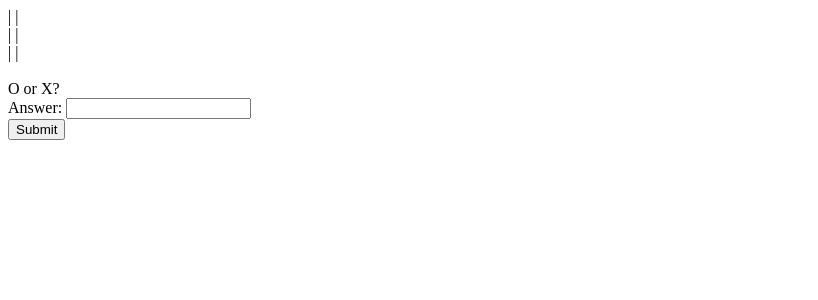
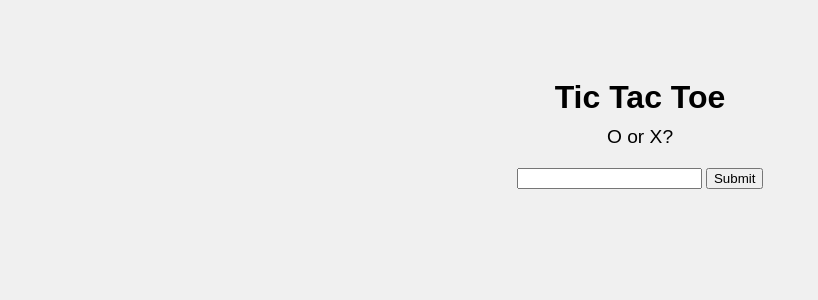
Before and after one commit to palmsprings94/MywebDjango, a Django app: page /games/tictactoe/ in a window 1280 px wide. Shown: the top 300 px of the page, without its empty margins (0-818 px from the left). Run offline with Django 5.2, Linux system fonts and the light colour scheme.

Commit message:
tictactoe.html fix

```diff
--- a/games/templates/games/tictactoe.html
+++ b/games/templates/games/tictactoe.html
@@ -1,20 +1,76 @@
+{% load gamefilters %}
 <!DOCTYPE html>
 <html lang="en">
 <head>
     <meta charset="UTF-8">
     <title>{{ title }}</title>
+    <style>
+        body {
+            font-family: Arial, sans-serif;
+            background: #f0f0f0;
+            text-align: center;
+            padding-top: 50px;
+        }
+        h1 {
+            margin-bottom: 10px;
+        }
+        .msg {
+            margin-bottom: 20px;
+            font-size: 1.2rem;
+        }
+        .board {
+            display: grid;
+            grid-template-columns: repeat(3, 80px);
+            gap: 8px;
+            justify-content: center;
+            margin-bottom: 20px;
+        }
+        .cell-btn {
+            height: 80px;
+            width: 80px;
+            font-size: 2rem;
+            font-weight: bold;
+            background: white;
+            border: 2px solid #555;
+            cursor: pointer;
+        }
+        .cell-btn:disabled {
+            background: #ddd;
+            color: #aaa;
+            cursor: not-allowed;
+        }
+        .form-section {
+            margin-top: 20px;
+        }
+    </style>
 </head>
 <body>
-    {% for x,y in ldisp.items %}
-        {{ y }}<br>
-    {% endfor %}
-    <br>
-    {{ msg }}<br>
+    <h1>Tic Tac Toe</h1>
+
+    <div class="msg">{{ msg }}</div>
+
     <form method="POST">
         {% csrf_token %}
-        {{ subm }}
-        <button type="submit">Submit</button>
+
+        {% if msg == "type the number where you want to make a move" %}
+            <div class="board">
+                {% for i in "123456789" %}
+                    <button
+                        class="cell-btn"
+                        name="answer"
+                        value="{{ i }}"
+                        {% if tgame.avai|val:i != ' ' %}disabled{% endif %}
+                    >
+                        {{ tgame.avai|val:i }}
+                    </button>
+                {% endfor %}
+            </div>
+        {% else %}
+            <div class="form-section">
+                {{ subm.answer }}
+                <button type="submit">Submit</button>
+            </div>
+        {% endif %}
     </form>
-
 </body>
 </html>
--- /dev/null
+++ b/games/templatetags/gamefilters.py
@@ -0,0 +1,6 @@
+from django import template
+register = template.Library()
+
+@register.filter
+def val(d, key):
+    return d.get(key, ' ')
--- a/games/views.py
+++ b/games/views.py
@@ -361,6 +361,7 @@ def tictactoe(request):
     player = request.session.get('p', 'ZZZ')
     comp = request.session.get('c', 'ZZZ')
     gofirst = request.session.get('1st', None)
+    lastmove = request.session.get('last', None)
     msg = ""
 
 
@@ -384,10 +385,13 @@ def tictactoe(request):
                     elif subm.cleaned_data.get('answer').upper() == 'N':
                         request.session['1st'] = False
                         aimove()
+                        request.session['last'] = 'notme'
                         return redirect('tictactoe')
                     msg = "type the number where you want to make a move"
     elif (' ' not in tgame['avai'].values()) or win():
-        msg = "Gameover! Play again? Y/N"
+        if win() and lastmove == 'me': msg = "You Win! Play again? Y/N"
+        elif win() and lastmove == 'notme': msg = "You Lose! Play again? Y/N"
+        else: msg = "Gameover! Play again? Y/N"
         if request.method == 'POST':
             subm = forms.Inputletter(request.POST)
             if subm.is_valid():
@@ -406,8 +410,10 @@ def tictactoe(request):
                 if tgame['avai'][subm.cleaned_data.get('answer')] == ' ':
                     tgame['avai'][subm.cleaned_data.get('answer')] = player
                     request.session['t'] = tgame
+                    request.session['last'] = 'me'
                     if not win() and ' ' in tgame['avai'].values():
                         aimove()
+                        request.session['last'] = 'notme'
                         return redirect('tictactoe')
                     return redirect('tictactoe')
 
@@ -416,6 +422,7 @@ def tictactoe(request):
     subm = forms.Inputletter()
     context = {
         'title': 'TicTacToe',
+        'tgame': tgame,
         'subm': subm,
         'msg': msg,
         'ldisp': ldisp,
```
Also changed, not shown: db.sqlite3.
